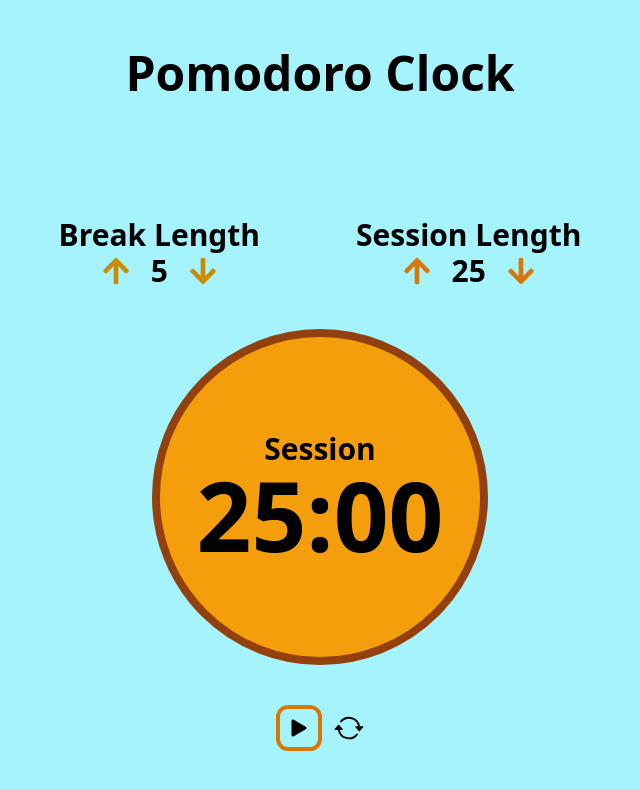
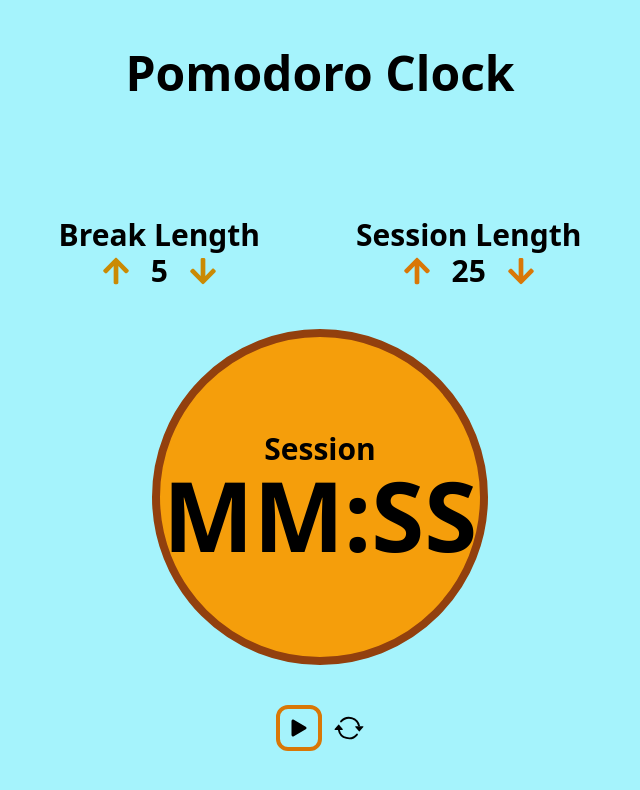
Before and after one commit to BaraouSaid/pomodoro_clock, a React (Vite) app: page / in a window 1280 px wide. Shown: the top 790 px of the page, without its empty margins (320-960 px from the left). Built offline with nearby package versions, Linux system fonts and the light colour scheme.

Commit message:
created a new branch to format time correctly

```diff
--- a/src/App.jsx
+++ b/src/App.jsx
@@ -33,31 +33,19 @@ function decrementSessionLength(prev) {
   return prev;
 }
 
-function formatTime(sessionMinutes, sessionSeconds) {
-  // return `${minutes} < 10 ? "0" + ${minutes}:${minutes}:${seconds} < 10 ? "0" + ${seconds}`;
-  if (sessionMinutes < 10 && sessionSeconds < 10) {
-    return `0${sessionMinutes}:0${sessionSeconds}`;
-  }
-  if (sessionMinutes < 10) {
-    return `0${sessionMinutes}:${sessionSeconds}`;
-  }
-  if (sessionSeconds < 10) {
-    return `${sessionMinutes}:0${sessionSeconds}`;
-  }
-  return `${sessionMinutes}:${sessionSeconds}`;
-}
-
 function App() {
   const [breakLength, setBreakLength] = useState(5);
   const [sessionLength, setSessionLength] = useState(25);
-  const [sessionMinutes, setSessionMinutes] = useState(25);
-  const [sessionSeconds, setSessionSeconds] = useState(0);
-  const [timeLeft, setTimeLeft] = useState(
-    `${sessionMinutes}:0${sessionSeconds}`
-  );
+  const [timeLeft, setTimeLeft] = useState(1500);
+  const [sessionMinutes, setSessionMinutes] = useState(null);
+  const [sessionSeconds, setSessionSeconds] = useState(null);
   const [isCounting, setIsCounting] = useState(false);
   const [sessionTitle, setSessionTitle] = useState('Session');
   const [isOnBreak, setIsOnBreak] = useState(false);
+
+  function formatTime() {
+    return null;
+  }
 
   function reset() {
     setIsCounting(false);
@@ -65,8 +53,21 @@ function App() {
     setSessionLength(25);
     setSessionMinutes(25);
     setSessionSeconds(0);
-    // setTimeLeft(formatTime(25, 0));
   }
+
+  // function handleCount() {
+  //   clearTimeout(counter);
+  //   setIsCounting(!isCounting);
+  // }
+
+  // function countDown() {
+  //   if (isCounting) {
+  //     counter;
+  //     reset();
+  //   } else {
+  //     clearTimeout(counter);
+  //   }
+  // }
 
   useEffect(() => {
     if (isCounting) {
@@ -83,6 +84,9 @@ function App() {
           setIsOnBreak(true);
           setSessionMinutes(breakLength - 1);
           setSessionTitle('Break');
+        }
+        if (timeLeft == 0 && isOnBreak == false) {
+          setIsOnBreak(true);
         }
         if (sessionMinutes == 0 && sessionSeconds == 0 && isOnBreak == true) {
           setIsOnBreak(false);
@@ -108,17 +112,11 @@ function App() {
               <FaArrowUp
                 id="break-increment"
                 className="text-yellow-600 hover:cursor-pointer"
-                onClick={() =>
-                  setBreakLength(incrementBreakLength(breakLength))
-                }
               />
               <p id="break-length">{breakLength}</p>
               <FaArrowDown
                 id="break-decrement"
                 className="text-yellow-600 hover:cursor-pointer"
-                onClick={() =>
-                  setBreakLength(decrementBreakLength(breakLength))
-                }
               />
             </div>
           </div>
@@ -128,19 +126,11 @@ function App() {
               <FaArrowUp
                 id="session-increment"
                 className="text-amber-600 hover:cursor-pointer"
-                onClick={() => {
-                  setSessionLength(incrementSessionLength(sessionLength));
-                  setSessionMinutes(incrementSessionLength(sessionMinutes));
-                }}
               />
               <p id="session-length">{sessionLength}</p>
               <FaArrowDown
                 id="session-decrement"
                 className="text-amber-600 hover:cursor-pointer"
-                onClick={() => {
-                  setSessionLength(decrementSessionLength(sessionLength));
-                  setSessionMinutes(decrementSessionLength(sessionMinutes));
-                }}
               />
             </div>
           </div>
@@ -150,7 +140,7 @@ function App() {
             {sessionTitle}
           </h2>
           <p id="time-left" className="text-8xl">
-            {formatTime(sessionMinutes, sessionSeconds)}
+            MM:SS
           </p>
         </div>
         <div className="flex items-center gap-3">
```
